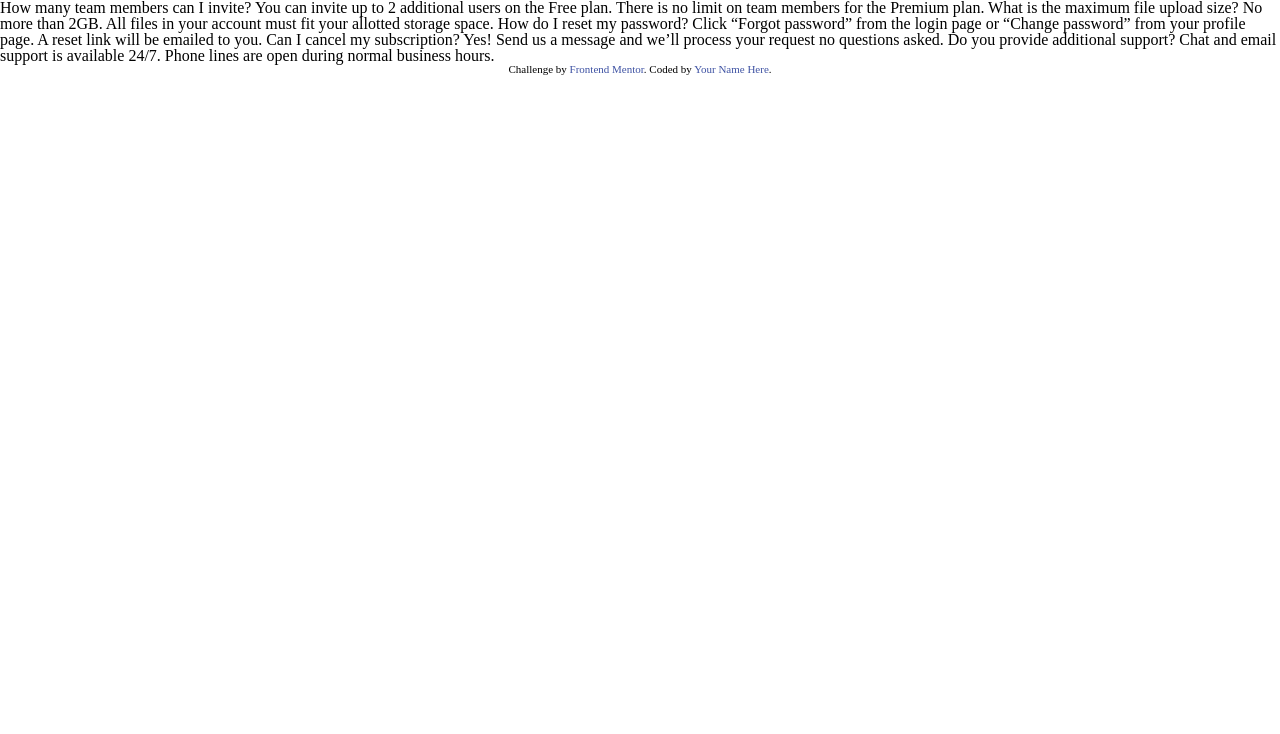
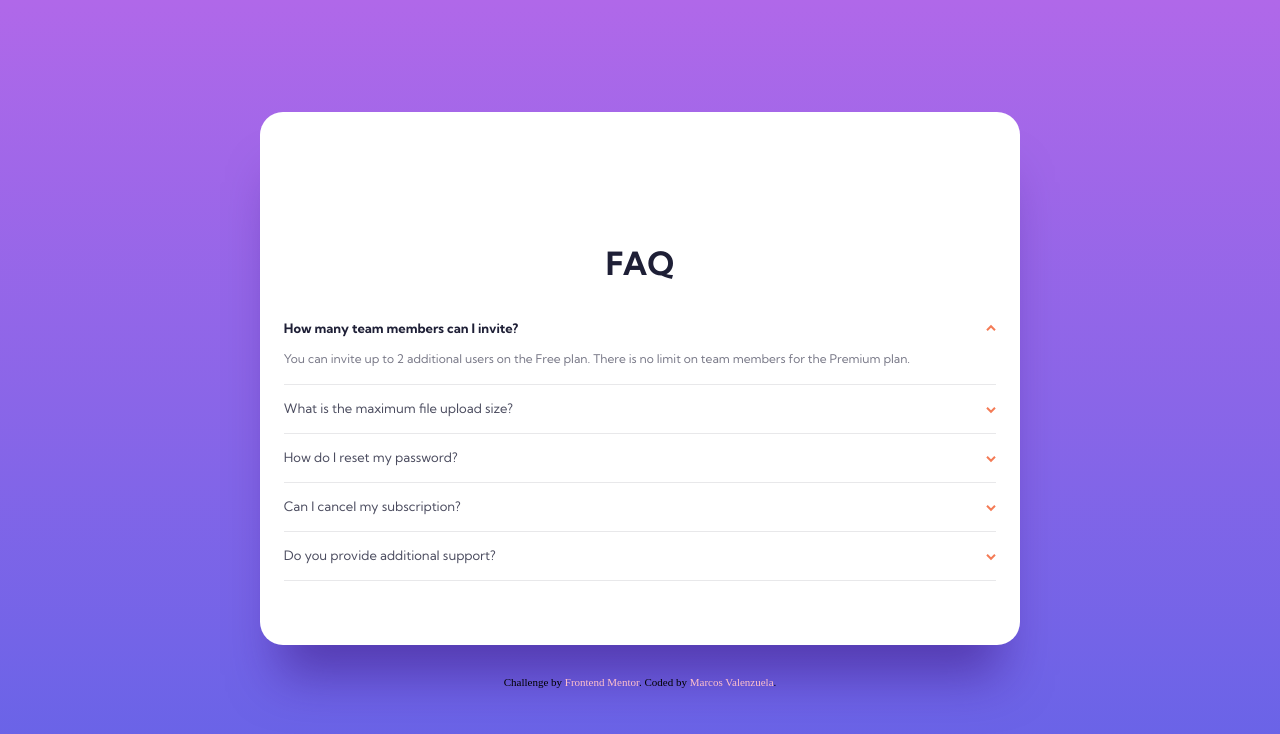
Before and after one commit to Dantalian5/faq-accordion-card-main, a website built with Parcel: page src/index.html in a window 1280 px wide. Built offline with nearby package versions, Linux system fonts and the light colour scheme.

Commit message:
add faqordeon

```diff
--- a/src/assets/style/_base.scss
+++ b/src/assets/style/_base.scss
@@ -3,5 +3,17 @@
 	text-align: center;
 }
 .attribution a {
-	color: hsl(228, 45%, 44%);
+	color: pink;
 }
+body {
+	min-height: 100vh;
+	min-height: 100svh;
+	background: linear-gradient(180deg, #b068e9 0%, #6463e7 100%) no-repeat;
+	display: flex;
+	flex-direction: column;
+	align-items: center;
+	justify-content: center;
+}
+footer {
+	margin-top: 2rem;
+}
--- a/src/assets/style/_layout.scss
+++ b/src/assets/style/_layout.scss
@@ -0,0 +1,10 @@
+.container {
+	margin-inline: 1.5rem;
+	padding-inline: 1.5rem;
+	padding-block: 8.25rem 3rem;
+	border-radius: 1.4375rem;
+	background: #fff;
+	box-shadow: 0px 50px 50px -20px rgba(53, 18, 122, 0.5);
+	&__faq {
+	}
+}
--- a/src/assets/style/_modules.scss
+++ b/src/assets/style/_modules.scss
@@ -0,0 +1,68 @@
+$ff-kumbh: "Kumbh Sans", sans-serif;
+
+.heading,
+.faq-title,
+.faq-title-selected,
+.paragraph {
+	font-family: $ff-kumbh;
+	font-style: normal;
+}
+
+.heading {
+	color: #1e1f36;
+	font-size: 2rem;
+	font-weight: 700;
+	line-height: 1.2;
+}
+.faq-title {
+	color: #4b4c5f;
+	font-size: 0.8125rem;
+	font-weight: 400;
+	line-height: 1.2;
+}
+.paragraph {
+	color: #787887;
+	font-size: 0.75rem;
+	font-weight: 400;
+	line-height: 1.125rem; /* 150% */
+}
+
+.faq {
+	&__title {
+		max-width: fit-content;
+		margin-inline: auto;
+		margin-bottom: 2.36rem;
+	}
+	&__item {
+		position: relative;
+		&__cta {
+			display: flex;
+			align-items: center;
+			justify-content: space-between;
+			gap: 1rem;
+			cursor: pointer;
+		}
+		&__radio {
+			position: absolute;
+			top: 0;
+			left: 0;
+			visibility: hidden;
+		}
+		&__arrow,
+		&__text {
+			transition: 0.5s;
+		}
+		&__text {
+			margin: 0;
+			overflow: hidden;
+			height: 0;
+			transform: scaleY(0);
+			padding-right: 1rem;
+		}
+	}
+	&__separator {
+		width: 100%;
+		border-top: 1px solid #e8e8ea;
+		margin-block: 1rem;
+	}
+}
--- a/src/assets/style/_state.scss
+++ b/src/assets/style/_state.scss
@@ -0,0 +1,16 @@
+.faq__item__radio:checked {
+	& ~ .faq__item__text {
+		height: auto;
+		margin-top: 0.81rem;
+		transform: scaleY(1);
+	}
+	& ~ .faq__item__cta {
+		& > .faq__item__title {
+			color: #1e1f36;
+			font-weight: 700;
+		}
+		& > .faq__item__arrow {
+			transform: rotate(180deg);
+		}
+	}
+}
--- a/src/index.html
+++ b/src/index.html
@@ -13,25 +13,141 @@
 		/>
 		<title>Frontend Mentor | FAQ Accordion Card</title>
 		<!-- Stylesheet setup -->
+		<link rel="preconnect" href="https://fonts.googleapis.com" />
+		<link rel="preconnect" href="https://fonts.gstatic.com" crossorigin />
+		<link
+			href="https://fonts.googleapis.com/css2?family=Kumbh+Sans:wght@400;700&display=swap"
+			rel="stylesheet"
+		/>
 		<link rel="stylesheet" href="assets/style/style.scss" />
 	</head>
 	<body>
-		How many team members can I invite? You can invite up to 2 additional users
-		on the Free plan. There is no limit on team members for the Premium plan.
-		What is the maximum file upload size? No more than 2GB. All files in your
-		account must fit your allotted storage space. How do I reset my password?
-		Click “Forgot password” from the login page or “Change password” from your
-		profile page. A reset link will be emailed to you. Can I cancel my
-		subscription? Yes! Send us a message and we’ll process your request no
-		questions asked. Do you provide additional support? Chat and email support
-		is available 24/7. Phone lines are open during normal business hours.
+		<main class="container">
+			<div class="container__faq faq">
+				<h1 class="faq__title heading">FAQ</h1>
+				<div class="faq__qwestions">
+					<div class="faq__item">
+						<input
+							class="faq__item__radio"
+							type="radio"
+							id="q1"
+							value="q1"
+							name="faqestion"
+							checked
+						/>
+						<label class="faq__item__cta" for="q1">
+							<h2 class="faq__item__title faq-title">
+								How many team members can I invite?
+							</h2>
+							<div class="faq__item__arrow">
+								<img src="assets/images/icon-arrow-down.svg" alt="arrow" />
+							</div>
+						</label>
+						<p class="faq__item__text paragraph">
+							You can invite up to 2 additional users on the Free plan. There is
+							no limit on team members for the Premium plan.
+						</p>
+					</div>
+					<div class="faq__separator"></div>
+					<div class="faq__item">
+						<input
+							class="faq__item__radio"
+							type="radio"
+							id="q2"
+							value="q2"
+							name="faqestion"
+						/>
+						<label class="faq__item__cta" for="q2">
+							<h2 class="faq__item__title faq-title">
+								What is the maximum file upload size?
+							</h2>
+							<div class="faq__item__arrow">
+								<img src="assets/images/icon-arrow-down.svg" alt="arrow" />
+							</div>
+						</label>
+						<p class="faq__item__text paragraph">
+							No more than 2GB. All files in your account must fit your allotted
+							storage space.
+						</p>
+					</div>
+					<div class="faq__separator"></div>
+					<div class="faq__item">
+						<input
+							class="faq__item__radio"
+							type="radio"
+							id="q3"
+							value="q3"
+							name="faqestion"
+						/>
+						<label class="faq__item__cta" for="q3">
+							<h2 class="faq__item__title faq-title">
+								How do I reset my password?
+							</h2>
+							<div class="faq__item__arrow">
+								<img src="assets/images/icon-arrow-down.svg" alt="arrow" />
+							</div>
+						</label>
+						<p class="faq__item__text paragraph">
+							Click “Forgot password” from the login page or “Change password”
+							from your profile page. A reset link will be emailed to you.
+						</p>
+					</div>
+					<div class="faq__separator"></div>
+					<div class="faq__item">
+						<input
+							class="faq__item__radio"
+							type="radio"
+							id="q4"
+							value="q4"
+							name="faqestion"
+						/>
+						<label class="faq__item__cta" for="q4">
+							<h2 class="faq__item__title faq-title">
+								Can I cancel my subscription?
+							</h2>
+							<div class="faq__item__arrow">
+								<img src="assets/images/icon-arrow-down.svg" alt="arrow" />
+							</div>
+						</label>
+						<p class="faq__item__text paragraph">
+							Yes! Send us a message and we’ll process your request no questions
+							asked.
+						</p>
+					</div>
+					<div class="faq__separator"></div>
+					<div class="faq__item">
+						<input
+							class="faq__item__radio"
+							type="radio"
+							id="q5"
+							value="q5"
+							name="faqestion"
+						/>
+						<label class="faq__item__cta" for="q5">
+							<h2 class="faq__item__title faq-title">
+								Do you provide additional support?
+							</h2>
+							<div class="faq__item__arrow">
+								<img src="assets/images/icon-arrow-down.svg" alt="arrow" />
+							</div>
+						</label>
+						<p class="faq__item__text paragraph">
+							Chat and email support is available 24/7. Phone lines are open
+							during normal business hours.
+						</p>
+					</div>
+					<div class="faq__separator"></div>
+				</div>
+			</div>
+		</main>
 
-		<div class="attribution">
+		<footer class="attribution">
 			Challenge by
 			<a href="https://www.frontendmentor.io?ref=challenge" target="_blank"
 				>Frontend Mentor</a
-			>. Coded by <a href="#">Your Name Here</a>.
-		</div>
+			>. Coded by
+			<a href="https://marcosvalenzuela.netlify.com">Marcos Valenzuela</a>.
+		</footer>
 		<!-- add javascript file -->
 		<!-- <script src="assets/js/script.js"></script> -->
 	</body>
```
Also changed, not shown: 1 other file.
